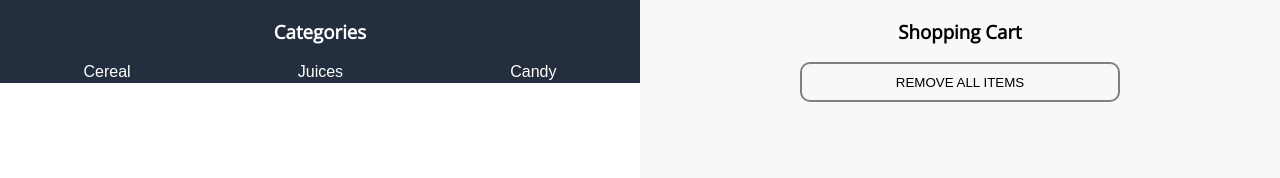
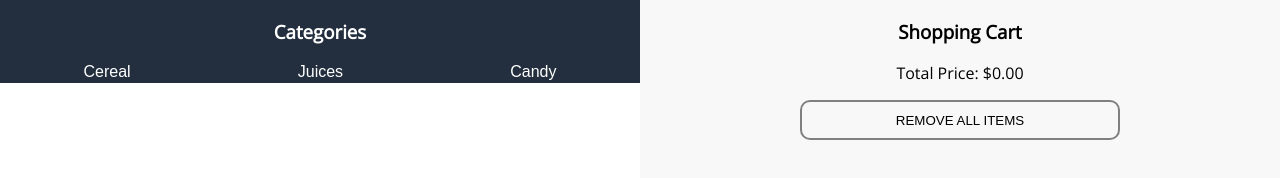
Before and after one commit to wongsitu/ShoppingCart, a plain HTML site: page index.html in a window 1280 px wide. Both pictures are taken after a click on the button "REMOVE ALL ITEMS". Drawn offline with nearby package versions, Linux system fonts and the light colour scheme.

Commit message:
Price showing correctly

```diff
--- a/app.js
+++ b/app.js
@@ -90,8 +90,10 @@ function displayCart(prodArray){
         element.className = `name-${k}`;
         element.innerText = `${prod_name}  |  $${prod_price}`;
         list.appendChild(element);
-        console.log(CalculateTotal(prodArray));
     }
+    var price = CalculateTotal(prodArray);
+    document.getElementById("showPrice").innerText = `Total Price: $${Math.round(price * 100) / 100}`;
+
 }
 
 
@@ -114,6 +116,7 @@ function selection(){
     });
 }
 
+//Calculates the total price of shopping Cart
 function CalculateTotal(prices_array){
     var TotalPrice = 0
     for( var i = 0; i < prices_array.length; i++){
@@ -142,8 +145,10 @@ candy_btn.addEventListener("click", function(){
     selection();
 });
 
+//Event listener to empty shoppingCart
 document.getElementById("deleteAll").addEventListener("click", function(){
     shoppingCart = [];
+    document.getElementById("showPrice").innerHTML = "Total Price: $0.00";
     var list = document.querySelector('.nameOfproducts');
     while (list.firstChild) {
         list.removeChild(list.firstChild);
--- a/index.html
+++ b/index.html
@@ -34,6 +34,9 @@
                     <!-- Here I display shoppingCart products -->
                 </ul>
             </div>
+            <p id="showPrice">
+                <!-- Here I display the total amount to pay -->
+            </p>
             <button id="deleteAll">REMOVE ALL ITEMS</button>
         </section>
     </main>
--- a/main.css
+++ b/main.css
@@ -109,6 +109,10 @@ a{
     text-align: center;
 }
 
+#showPrice{
+    text-align: center;
+}
+
 @media only screen and (max-width: 500px){
     .products{
         column-count: 1;
```
